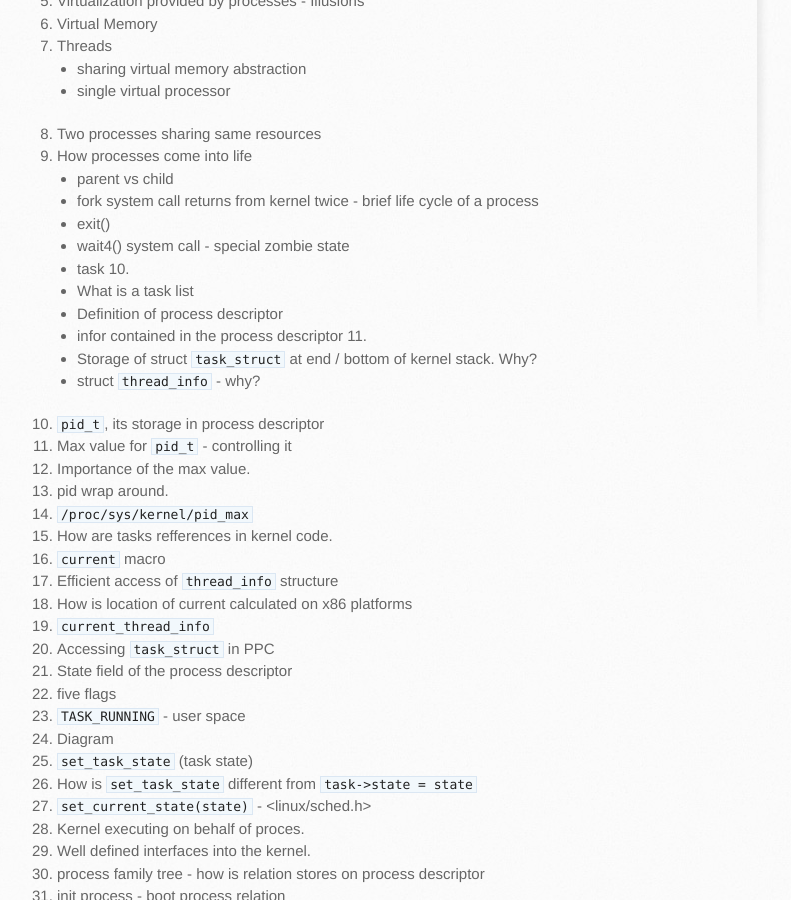
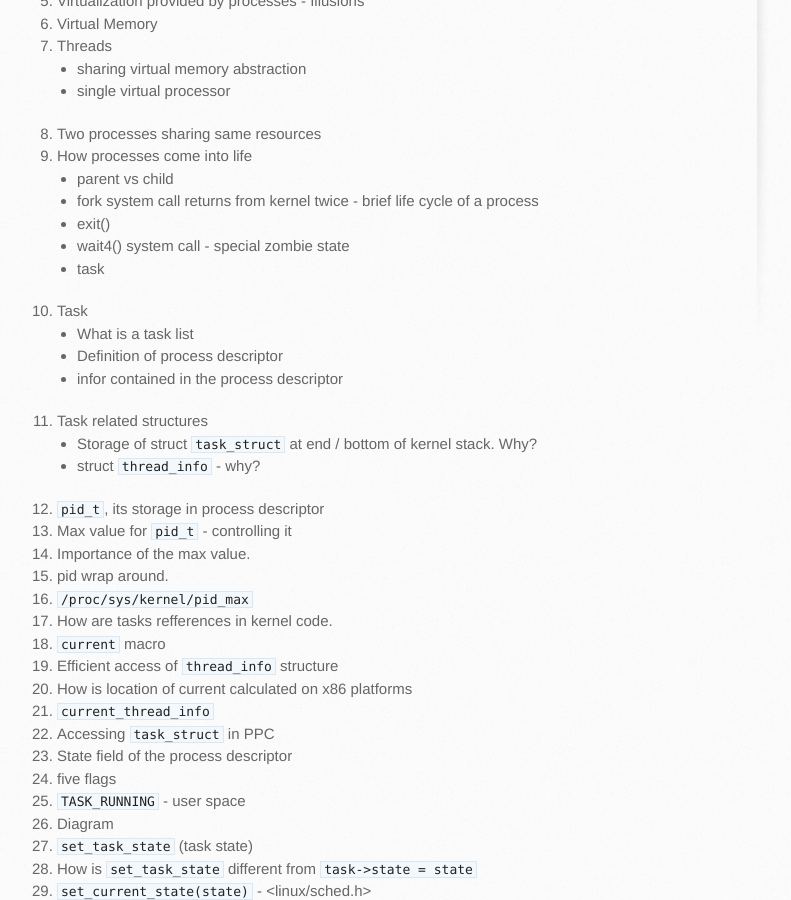
Before and after one commit to suyashsingh/suyashsingh.github.io, a Jekyll site: the page built from notes/lkd/chap3.md, in a window 1280 px wide and 900 px high, scrolled down 410 px. Shown: the whole window, without its empty margins (133-924 px from the left). Built offline with Jekyll 4.4.1, drawn with Linux system fonts in a browser that asks for light colours; our own code applies the rules of GitHub Pages for plain Markdown files.

Commit message:
fixed issue in the list (sublist with no name)

```diff
--- a/notes/lkd/chap3.md
+++ b/notes/lkd/chap3.md
@@ -20,11 +20,11 @@ nel.
   + exit()
   + wait4() system call - special zombie state
   + task
-10.
+10. Task
   + What is a task list
   + Definition of process descriptor
   + infor contained in the process descriptor
-11.
+11. Task related structures
   + Storage of struct `task_struct` at end / bottom of kernel stack. Why?
   + struct `thread_info` - why?
 12. `pid_t`, its storage in process descriptor
```
